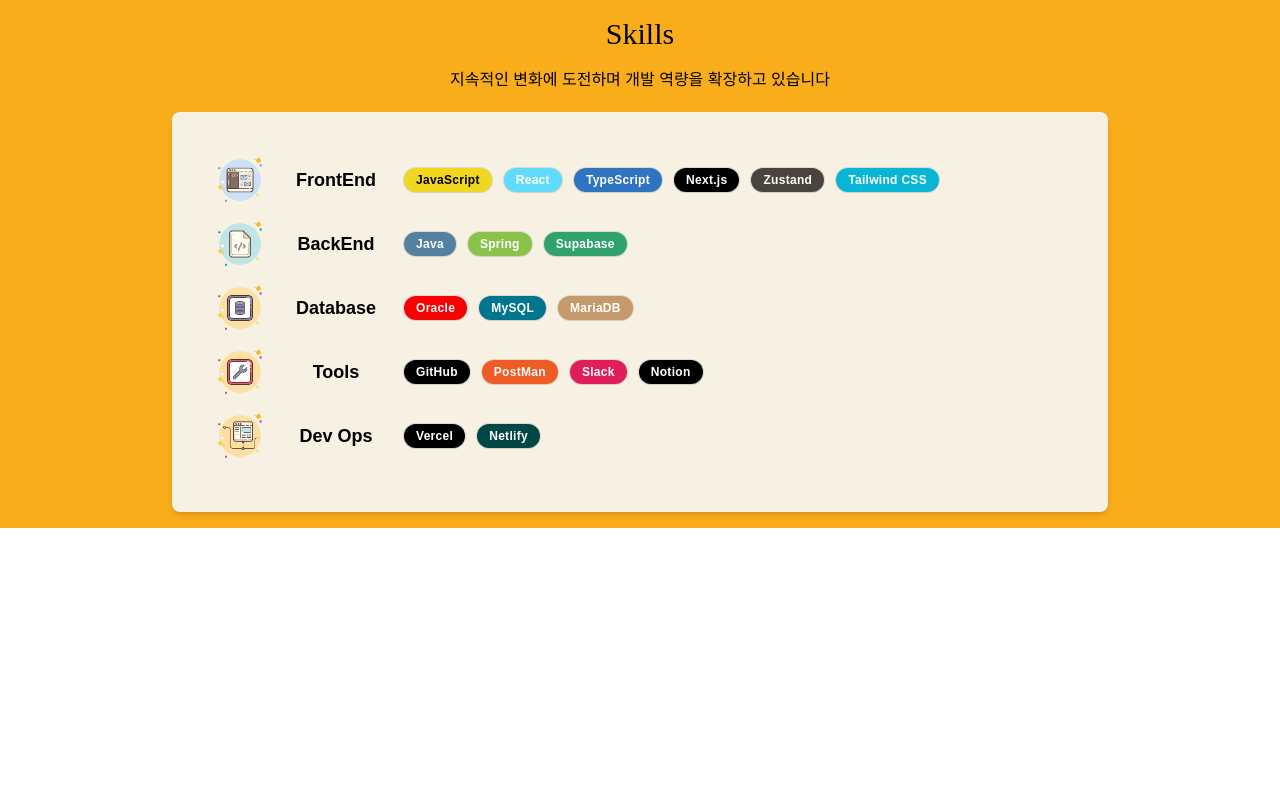
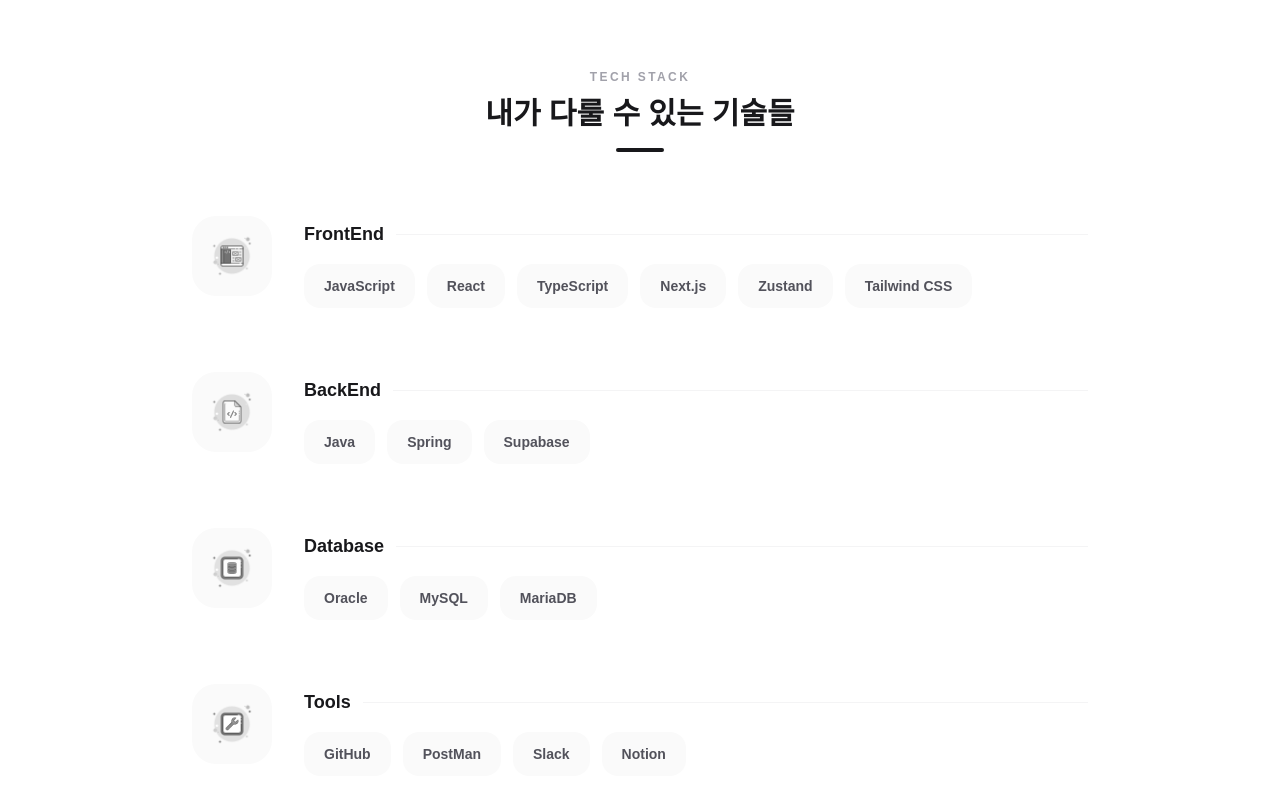
Before and after one commit to HwajinLee3114/lhjin-portfolio, a Next.js app: page /skills in a window 1280 px wide. Shown: the top 800 px of the page. Built offline with nearby package versions, Linux system fonts and the light colour scheme; a web font is replaced by a local one.

Commit message:
update: Skills ui

```diff
--- a/src/app/skills/page.tsx
+++ b/src/app/skills/page.tsx
@@ -1,8 +1,8 @@
 'use client'
 
 import React, { useEffect, useState } from 'react'
+import { motion } from 'framer-motion'
 
-import SkillItem from '@/components/skill/SkillItem'
 import { skills } from '@/data/skills'
 
 export default function Skills() {
@@ -16,41 +16,78 @@ export default function Skills() {
   return (
     <section
       id="skills"
-      className="flex flex-col items-center justify-center bg-themacolor2 dark:bg-[#1f2a24] dark:text-darkfg min-h-full"
+      className="flex flex-col items-center min-h-full bg-white dark:bg-[#1a1f24] p-8 md:p-16"
     >
-      <h2 className="text-3xl g_titleEngFontBlack mt-52 md:mt-0">Skills</h2>
-      <p className="mt-4">지속적인 변화에 도전하며 개발 역량을 확장하고 있습니다</p>
+      <div className="w-full max-w-4xl">
+        <header className="mb-16 text-center">
+          <span className="text-zinc-400 text-xs font-black tracking-[0.2em] uppercase">
+            Tech Stack
+          </span>
+          <h2 className="mt-2 text-3xl font-black text-zinc-900 dark:text-white">
+            내가 다룰 수 있는 기술들
+          </h2>
+          <div className="mt-4 h-1 w-12 bg-zinc-900 dark:bg-white mx-auto rounded-full" />
+        </header>
 
-      <div className="w-full xl:w-9/12 shadow-md mt-5 rounded-lg bg-themacolor1 dark:bg-[#273038] p-5 md:p-10">
         {loading ? (
-          <div className="flex flex-col gap-4">
-            {Array.from({ length: 4 }).map((_, idx) => (
-              <div
-                key={`skill_skeleton_${idx}`}
-                className="flex flex-col md:flex-row gap-5 items-center"
-              >
-                <div className="skeleton w-14 h-14 rounded-full" />
-                <div className="skeleton h-5 w-24" />
-                <div className="flex gap-3 flex-wrap">
-                  {Array.from({ length: 6 }).map((__, j) => (
-                    <div
-                      key={`skill_skeleton_tag_${idx}_${j}`}
-                      className="skeleton h-6 w-16 rounded-full"
-                    />
-                  ))}
+          <div className="space-y-12">
+            {Array.from({ length: 3 }).map((_, idx) => (
+              <div key={idx} className="animate-pulse flex items-start gap-8">
+                <div className="w-16 h-16 bg-zinc-100 rounded-2xl shrink-0" />
+                <div className="flex-1 space-y-4 pt-2">
+                  <div className="h-4 w-24 bg-zinc-100 rounded" />
+                  <div className="flex gap-2">
+                    <div className="h-8 w-20 bg-zinc-100 rounded-full" />
+                    <div className="h-8 w-24 bg-zinc-100 rounded-full" />
+                  </div>
                 </div>
               </div>
             ))}
           </div>
         ) : (
-          skills.map((skill, index) => (
-            <SkillItem
-              key={`skills_${index}`}
-              title={skill.title}
-              skills={skill.skills}
-              img={skill.img}
-            />
-          ))
+          <div className="space-y-16">
+            {skills.map((category, idx) => (
+              <motion.div
+                key={category.title}
+                initial={{ opacity: 0, x: -20 }}
+                animate={{ opacity: 1, x: 0 }}
+                transition={{ delay: idx * 0.1 }}
+                className="flex flex-col md:flex-row items-start gap-8 group"
+              >
+                <div className="w-20 h-20 shrink-0 flex items-center justify-center rounded-3xl bg-zinc-50 dark:bg-zinc-800/50 group-hover:bg-zinc-100 dark:group-hover:bg-zinc-800 transition-colors">
+                  <img
+                    src={category.img}
+                    alt={category.title}
+                    className="w-12 h-12 object-contain grayscale group-hover:grayscale-0 transition-all duration-500"
+                  />
+                </div>
+
+                <div className="flex-1 pt-1">
+                  <h3 className="text-lg font-black text-zinc-900 dark:text-white mb-4 flex items-center gap-3">
+                    {category.title}
+                    <span className="h-[1px] flex-1 bg-zinc-100 dark:bg-zinc-800" />
+                  </h3>
+
+                  <div className="flex flex-wrap gap-3">
+                    {category.skills.map((skill) => (
+                      <div
+                        key={skill.name}
+                        className="relative px-5 py-2.5 rounded-2xl bg-zinc-50 dark:bg-[#273038] hover:bg-zinc-100 dark:hover:bg-zinc-700 transition-all group/item"
+                      >
+                        <span className="text-sm font-bold text-zinc-600 dark:text-zinc-300 group-hover/item:text-zinc-900 dark:group-hover/item:text-white transition-colors">
+                          {skill.name}
+                        </span>
+                        <div
+                          className="absolute bottom-0 left-1/2 -translate-x-1/2 w-0 h-[3px] rounded-full transition-all group-hover/item:w-1/2"
+                          style={{ backgroundColor: skill.color }}
+                        />
+                      </div>
+                    ))}
+                  </div>
+                </div>
+              </motion.div>
+            ))}
+          </div>
         )}
       </div>
     </section>
```
